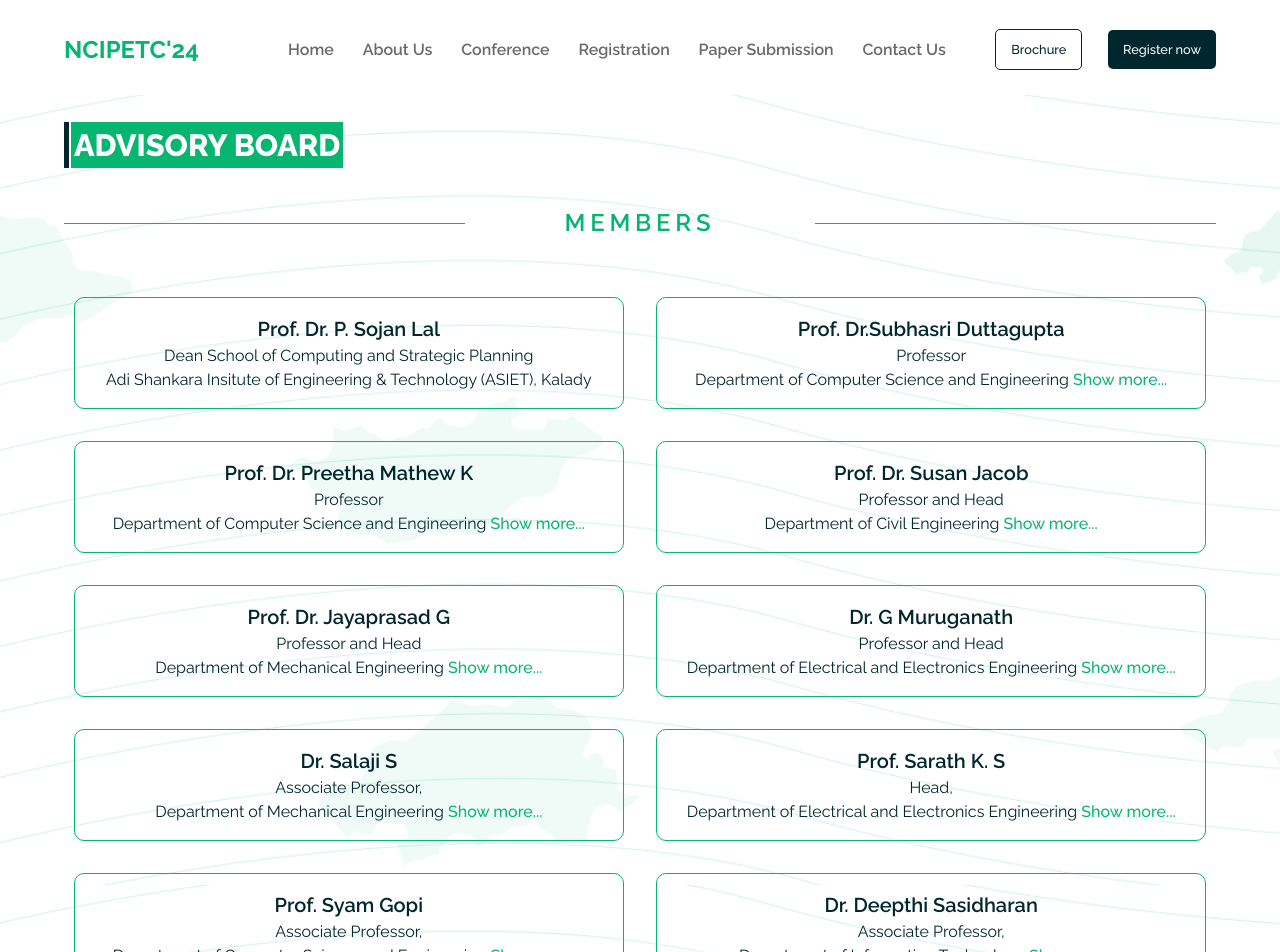
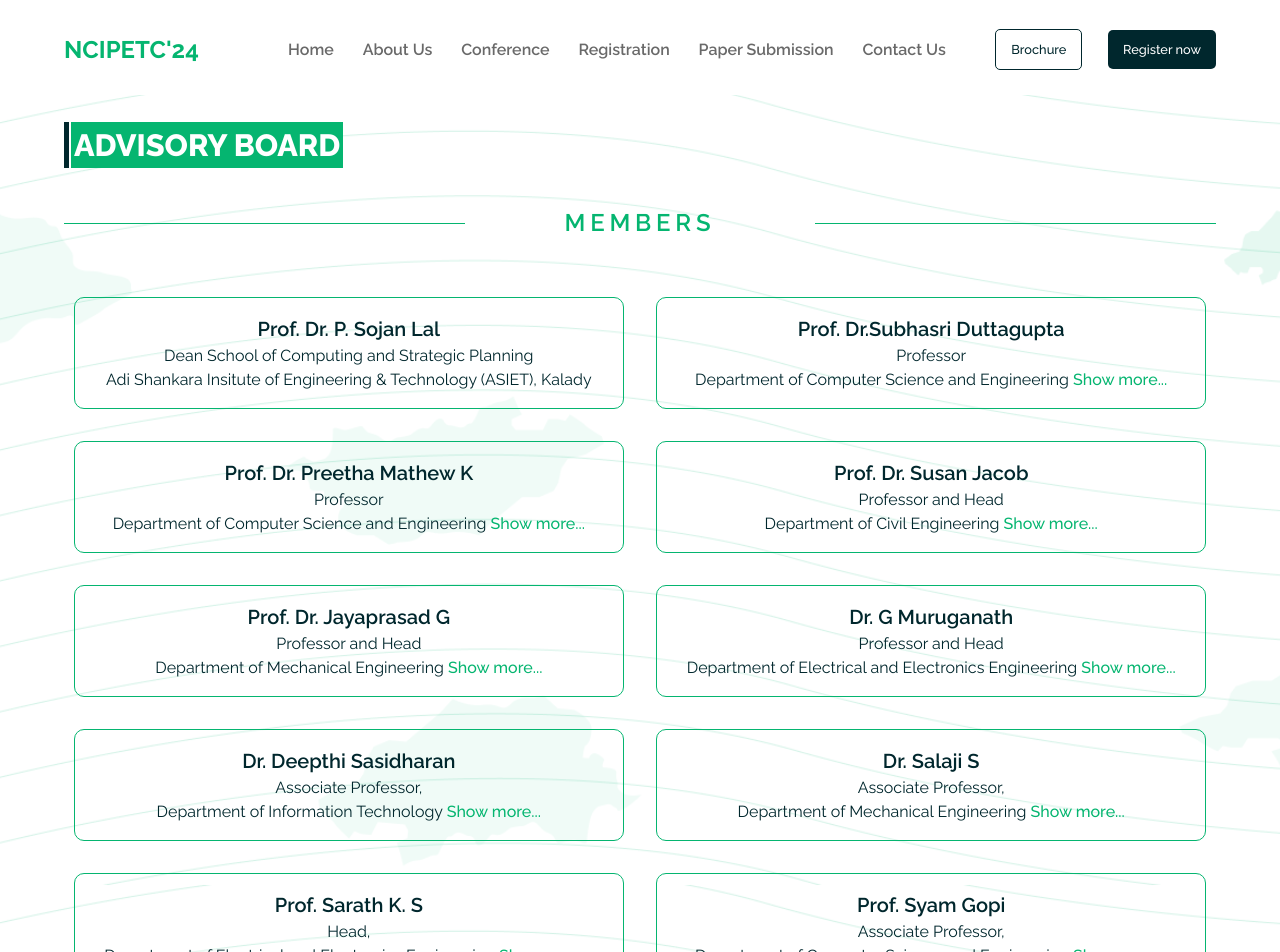
Before and after one commit to AbhishekNSanthosh/ncipetc24, a Next.js app: page /advisoryBoard in a window 1280 px wide. Shown: the top 952 px of the page. Built offline with nearby package versions, Linux system fonts and the light colour scheme.

Commit message:
refactor:footer section

```diff
--- a/src/common/constants/constants.js
+++ b/src/common/constants/constants.js
@@ -216,6 +216,14 @@ export const advisors = [
         more: true
     },
     {
+        id: 10,
+        name: "Dr. Deepthi Sasidharan",
+        desgn: "Associate Professor,",
+        dep: "Department of Information Technology",
+        clg1: "Government Engineering College, Barton Hill, Thiruvananthapuram",
+        more: true
+    },
+    {
         id: 7,
         name: "Dr. Salaji S",
         desgn: "Associate Professor,",
@@ -237,14 +245,6 @@ export const advisors = [
         desgn: "Associate Professor,",
         dep: "Department of Computer Science and Engineering",
         clg1: "Amal Jyothi College of Engineering, Kanjirappally",
-        more: true
-    },
-    {
-        id: 10,
-        name: "Dr. Deepthi Sasidharan",
-        desgn: "Associate Professor,",
-        dep: "Department of Information Technology",
-        clg1: "Government Engineering College, Barton Hill, Thiruvananthapuram",
         more: true
     },
     {
```
